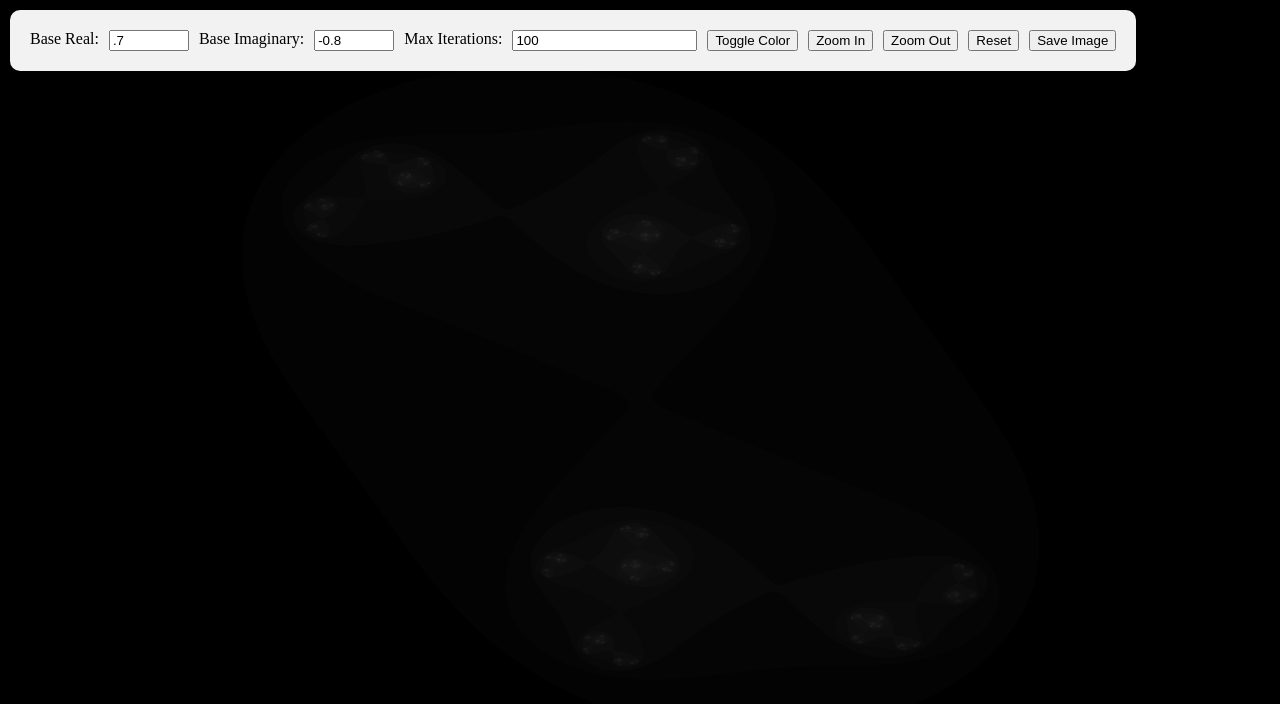
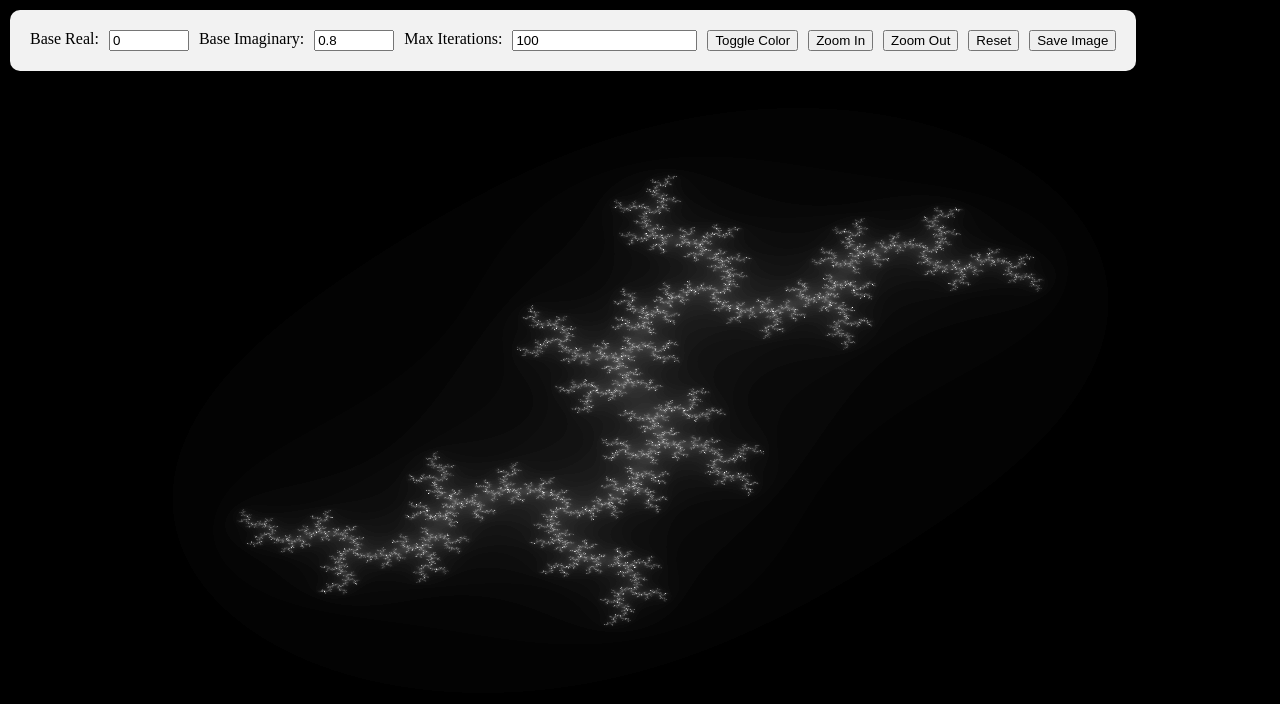
Before and after one commit to Saiddidi/-nombres-complexes, a plain HTML site: page index.html in a window 1280 px wide. Drawn offline with Linux system fonts and the light colour scheme.

Commit message:
Update index.html

```diff
--- a/index.html
+++ b/index.html
@@ -12,9 +12,9 @@
     <button id="menuToggle" class="menu-toggle">☰</button>
     <div class="controls" id="controls">
         <label for="baseReal">Base Real:</label>
-        <input type="number" id="baseReal" step="0.01" value=".7" min="-1" max="1">
+        <input type="number" id="baseReal" step="0.01" value="0" min="-1" max="1">
         <label for="baseImaginary">Base Imaginary:</label>
-        <input type="number" id="baseImaginary" step="0.01" value="-0.8" min="-1" max="1">
+        <input type="number" id="baseImaginary" step="0.01" value="0.8" min="-1" max="1">
         <label for="maxIterations">Max Iterations:</label>
         <input type="number" id="maxIterations" value="100" min="1">
         <button id="colorToggleButton">Toggle Color</button>
```
